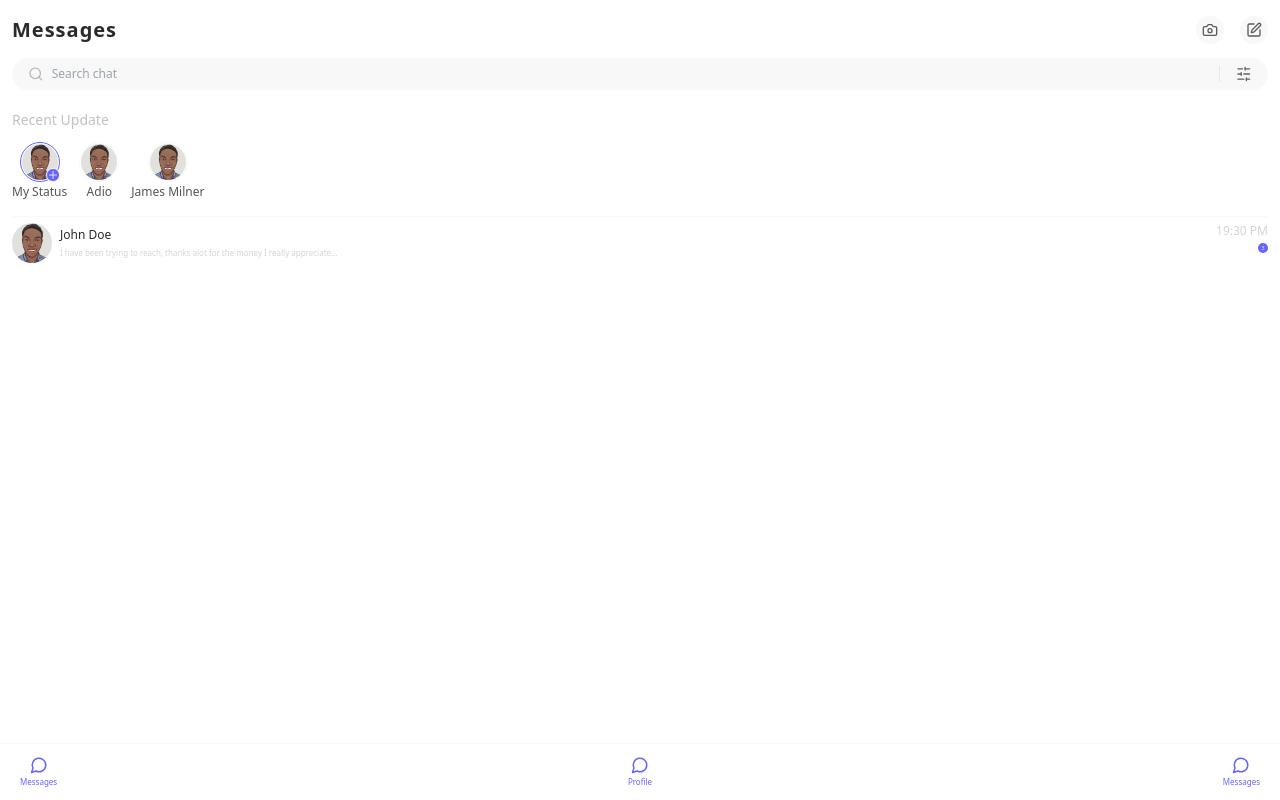
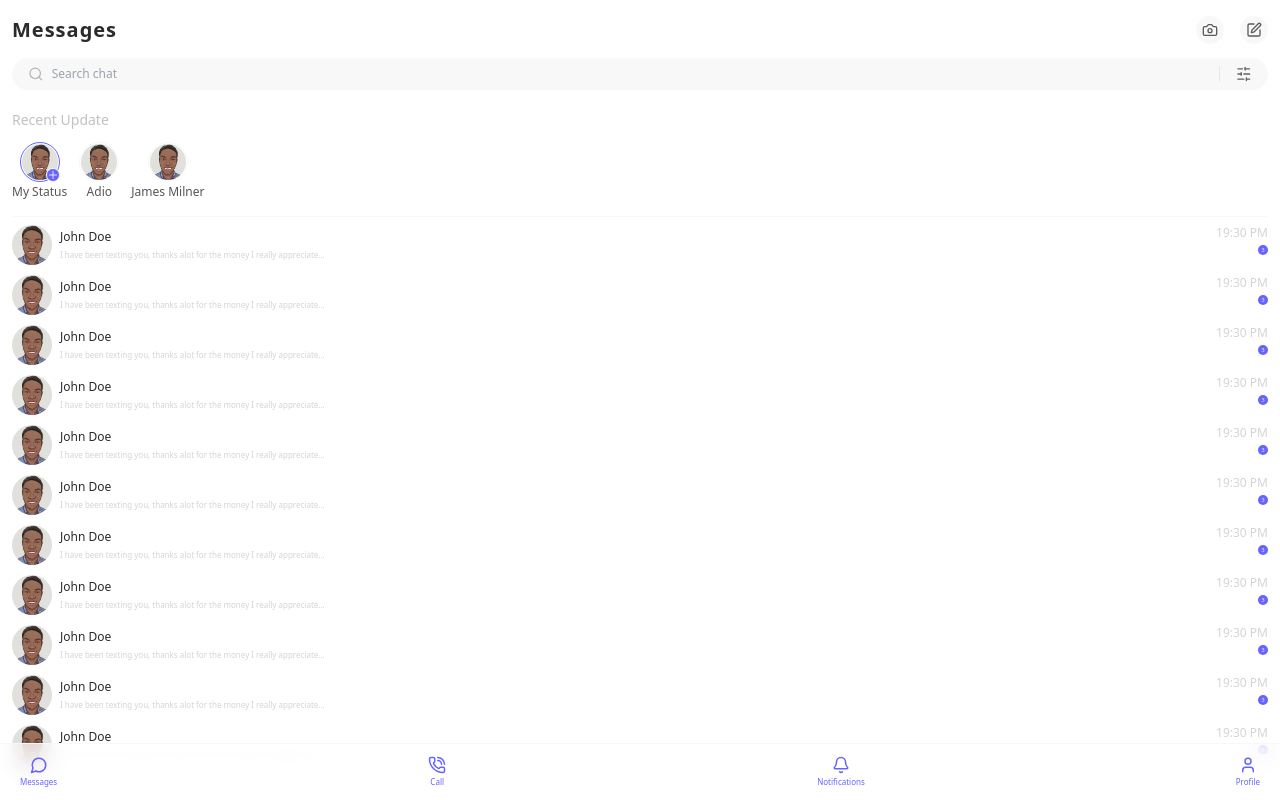
Before and after one commit to codthathing/Free-Chat, a React (Vite) app: page /messages in a window 1280 px wide. Built offline with nearby package versions, Linux system fonts and the light colour scheme.

Commit message:
feat: added blur to the footer

```diff
--- a/src/components/auth/AuthSignInOpt.jsx
+++ b/src/components/auth/AuthSignInOpt.jsx
@@ -1,9 +1,13 @@
+import { useNavigate } from "react-router-dom";
+
 const AuthSignInOpt = ({ array }) => {
+  const navigateTo = useNavigate();
+
   return (
     <div className="flex flex-col gap-y-3 md:gap-y-4 lg:gap-y-3">
-      {array.map(({ id, icon, text }) => {
+      {array.map(({ id, icon, text, navigate }) => {
         return (
-          <main key={id} className="flex gap-x-1 md:gap-x-5 lg:gap-x-4 justify-center items-center cursor-pointer border-gray-light border md:border-2 rounded-md md:rounded-xl lg:rounded-lg py-2 md:py-3.5">
+          <main key={id} onClick={() => navigate && navigateTo(navigate)} className="flex gap-x-1 md:gap-x-5 lg:gap-x-4 justify-center items-center cursor-pointer border-gray-light border md:border-2 rounded-md md:rounded-xl lg:rounded-lg py-2 md:py-3.5">
             <img src={icon} alt={text} className="w-3 h-3 md:w-7 md:h-7 lg:w-6 lg:h-6" />
             <span className="font-semibold text-xs md:text-xl lg:text-sm">{text}</span>
           </main>
--- a/src/components/messages/MessageFooter.jsx
+++ b/src/components/messages/MessageFooter.jsx
@@ -2,7 +2,7 @@ import PropTypes from "prop-types";
 
 export default function MessageFooter({ footerIcons }) {
   return (
-    <footer className="border-t border-[#F8F8F8] fixed bottom-0 w-full py-3 px-5 flex justify-between">
+    <footer className="border-t border-[#F8F8F8] bg-white/70 backdrop-blur-md fixed bottom-0 w-full py-3 px-5 flex justify-between">
       {footerIcons.map(({ id, Icon, iconText }) => {
         return (
           <div
--- a/src/components/messages/MessageProfileSection.jsx
+++ b/src/components/messages/MessageProfileSection.jsx
@@ -2,7 +2,7 @@ import PropTypes from "prop-types";
 
 function MessageProfileSection({ mutualsMessageDetails }) {
   return (
-    <section className="flex flex-col py-1.5 gap-y-2.5">
+    <section className="flex flex-col flex-1 pt-1 mt-1 pb-16 gap-y-2.5 overflow-y-auto">
       {mutualsMessageDetails.map(
         ({
           id,
--- a/src/index.css
+++ b/src/index.css
@@ -602,6 +602,10 @@ video {
   margin-bottom: 0.75rem;
 }
 
+.mt-1 {
+  margin-top: 0.25rem;
+}
+
 .mt-24 {
   margin-top: 6rem;
 }
@@ -640,6 +644,10 @@ video {
 
 .h-5 {
   height: 1.25rem;
+}
+
+.h-\[100dvh\] {
+  height: 100dvh;
 }
 
 .h-fit {
@@ -684,16 +692,16 @@ video {
   width: 100%;
 }
 
+.flex-1 {
+  flex: 1 1 0%;
+}
+
 .cursor-pointer {
   cursor: pointer;
 }
 
 .flex-col {
   flex-direction: column;
-}
-
-.flex-nowrap {
-  flex-wrap: nowrap;
 }
 
 .items-end {
@@ -770,6 +778,14 @@ video {
 
 .self-end {
   align-self: flex-end;
+}
+
+.overflow-y-auto {
+  overflow-y: auto;
+}
+
+.overflow-y-hidden {
+  overflow-y: hidden;
 }
 
 .text-nowrap {
@@ -852,11 +868,6 @@ video {
   border-color: rgb(224 224 224 / var(--tw-border-opacity, 1));
 }
 
-.border-red-500 {
-  --tw-border-opacity: 1;
-  border-color: rgb(239 68 68 / var(--tw-border-opacity, 1));
-}
-
 .bg-\[\#6664FE\] {
   --tw-bg-opacity: 1;
   background-color: rgb(102 100 254 / var(--tw-bg-opacity, 1));
@@ -888,6 +899,10 @@ video {
 .bg-white {
   --tw-bg-opacity: 1;
   background-color: rgb(255 255 255 / var(--tw-bg-opacity, 1));
+}
+
+.bg-white\/70 {
+  background-color: rgb(255 255 255 / 0.7);
 }
 
 .p-1\.5 {
@@ -927,11 +942,6 @@ video {
   padding-bottom: 0.25rem;
 }
 
-.py-1\.5 {
-  padding-top: 0.375rem;
-  padding-bottom: 0.375rem;
-}
-
 .py-2 {
   padding-top: 0.5rem;
   padding-bottom: 0.5rem;
@@ -940,6 +950,10 @@ video {
 .py-3 {
   padding-top: 0.75rem;
   padding-bottom: 0.75rem;
+}
+
+.pb-16 {
+  padding-bottom: 4rem;
 }
 
 .pb-4 {
@@ -952,6 +966,10 @@ video {
 
 .pr-2 {
   padding-right: 0.5rem;
+}
+
+.pt-1 {
+  padding-top: 0.25rem;
 }
 
 .pt-4 {
@@ -1099,6 +1117,12 @@ video {
 .outline-none {
   outline: 2px solid transparent;
   outline-offset: 2px;
+}
+
+.backdrop-blur-md {
+  --tw-backdrop-blur: blur(12px);
+  -webkit-backdrop-filter: var(--tw-backdrop-blur) var(--tw-backdrop-brightness) var(--tw-backdrop-contrast) var(--tw-backdrop-grayscale) var(--tw-backdrop-hue-rotate) var(--tw-backdrop-invert) var(--tw-backdrop-opacity) var(--tw-backdrop-saturate) var(--tw-backdrop-sepia);
+  backdrop-filter: var(--tw-backdrop-blur) var(--tw-backdrop-brightness) var(--tw-backdrop-contrast) var(--tw-backdrop-grayscale) var(--tw-backdrop-hue-rotate) var(--tw-backdrop-invert) var(--tw-backdrop-opacity) var(--tw-backdrop-saturate) var(--tw-backdrop-sepia);
 }
 
 @media (min-width: 768px) {
--- a/src/pages/MessagePage.jsx
+++ b/src/pages/MessagePage.jsx
@@ -1,4 +1,4 @@
-import { Camera, Edit, MessageCircle, SlidersHorizontal } from "lucide-react";
+import { Bell, Camera, Edit, MessageCircle, PhoneCall, SlidersHorizontal, User } from "lucide-react";
 import display_picture from "../assets/display-picture.jpg";
 import MessageProfileSection from "../components/messages/MessageProfileSection";
 import MessageStatus from "../components/messages/MessageStatus";
@@ -23,7 +23,97 @@ const mutaualsMessages = [
     displayPicture: display_picture,
     userName: { firstName: "John", lastName: "Doe" },
     message:
-      "I have been trying to reach, thanks alot for the money I really appreciate...",
+      "I have been texting you, thanks alot for the money I really appreciate...",
+    timeOfMessage: "19:30 PM",
+    amountOfUnreadMessages: 3,
+  },
+  {
+    id: 1,
+    displayPicture: display_picture,
+    userName: { firstName: "John", lastName: "Doe" },
+    message:
+      "I have been texting you, thanks alot for the money I really appreciate...",
+    timeOfMessage: "19:30 PM",
+    amountOfUnreadMessages: 3,
+  },
+  {
+    id: 2,
+    displayPicture: display_picture,
+    userName: { firstName: "John", lastName: "Doe" },
+    message:
+      "I have been texting you, thanks alot for the money I really appreciate...",
+    timeOfMessage: "19:30 PM",
+    amountOfUnreadMessages: 3,
+  },
+  {
+    id: 3,
+    displayPicture: display_picture,
+    userName: { firstName: "John", lastName: "Doe" },
+    message:
+      "I have been texting you, thanks alot for the money I really appreciate...",
+    timeOfMessage: "19:30 PM",
+    amountOfUnreadMessages: 3,
+  },
+  {
+    id: 4,
+    displayPicture: display_picture,
+    userName: { firstName: "John", lastName: "Doe" },
+    message:
+      "I have been texting you, thanks alot for the money I really appreciate...",
+    timeOfMessage: "19:30 PM",
+    amountOfUnreadMessages: 3,
+  },
+  {
+    id: 5,
+    displayPicture: display_picture,
+    userName: { firstName: "John", lastName: "Doe" },
+    message:
+      "I have been texting you, thanks alot for the money I really appreciate...",
+    timeOfMessage: "19:30 PM",
+    amountOfUnreadMessages: 3,
+  },
+  {
+    id: 6,
+    displayPicture: display_picture,
+    userName: { firstName: "John", lastName: "Doe" },
+    message:
+      "I have been texting you, thanks alot for the money I really appreciate...",
+    timeOfMessage: "19:30 PM",
+    amountOfUnreadMessages: 3,
+  },
+  {
+    id: 7,
+    displayPicture: display_picture,
+    userName: { firstName: "John", lastName: "Doe" },
+    message:
+      "I have been texting you, thanks alot for the money I really appreciate...",
+    timeOfMessage: "19:30 PM",
+    amountOfUnreadMessages: 3,
+  },
+  {
+    id: 8,
+    displayPicture: display_picture,
+    userName: { firstName: "John", lastName: "Doe" },
+    message:
+      "I have been texting you, thanks alot for the money I really appreciate...",
+    timeOfMessage: "19:30 PM",
+    amountOfUnreadMessages: 3,
+  },
+  {
+    id: 9,
+    displayPicture: display_picture,
+    userName: { firstName: "John", lastName: "Doe" },
+    message:
+      "I have been texting you, thanks alot for the money I really appreciate...",
+    timeOfMessage: "19:30 PM",
+    amountOfUnreadMessages: 3,
+  },
+  {
+    id: 10,
+    displayPicture: display_picture,
+    userName: { firstName: "John", lastName: "Doe" },
+    message:
+      "I have been texting you, thanks alot for the money I really appreciate...",
     timeOfMessage: "19:30 PM",
     amountOfUnreadMessages: 3,
   },
@@ -31,13 +121,14 @@ const mutaualsMessages = [
 
 const footerIconDetails = [
   { id: 0, Icon: MessageCircle, iconText: "messages" },
-  { id: 1, Icon: MessageCircle, iconText: "profile" },
-  { id: 2, Icon: MessageCircle, iconText: "messages" },
+  { id: 2, Icon: PhoneCall, iconText: "call" },
+  { id: 1, Icon: Bell, iconText: "notifications" },
+  { id: 3, Icon: User, iconText: "profile" },
 ];
 
 function MessagePage() {
   return (
-    <section>
+    <section className="h-[100dvh] flex flex-col">
       <header className="grid gap-y-3.5 px-3 pt-4 pb-5 w-full">
         <div className="flex justify-between items-center w-full">
           <h1 className="text-xl font-bold tracking-wider text-[#2B2B2B]">
@@ -50,7 +141,7 @@ function MessagePage() {
           <SlidersHorizontal size={16} className="text-[#5F5F5F]" />
         </form>
       </header>
-      <main className="px-3">
+      <main className="px-3 flex flex-col flex-1 overflow-y-hidden">
         <section className="border-b border-[#F8F8F8] pb-4">
           <h3 className="text-[#C2C2C2] text-sm mb-3">Recent Update</h3>
           <main className="flex gap-x-3">
--- a/src/pages/SigInPage.jsx
+++ b/src/pages/SigInPage.jsx
@@ -14,7 +14,7 @@ import { useEffect } from "react";
 import { useNavigate } from "react-router-dom";
 
 const optArray = [
-  { id: 0, icon: google, text: "Sign in with Google" },
+  { id: 0, icon: google, text: "Sign in with Google", navigate: "/messages" },
   { id: 1, icon: apple, text: "Sign in with Apple" },
 ];
 
```
